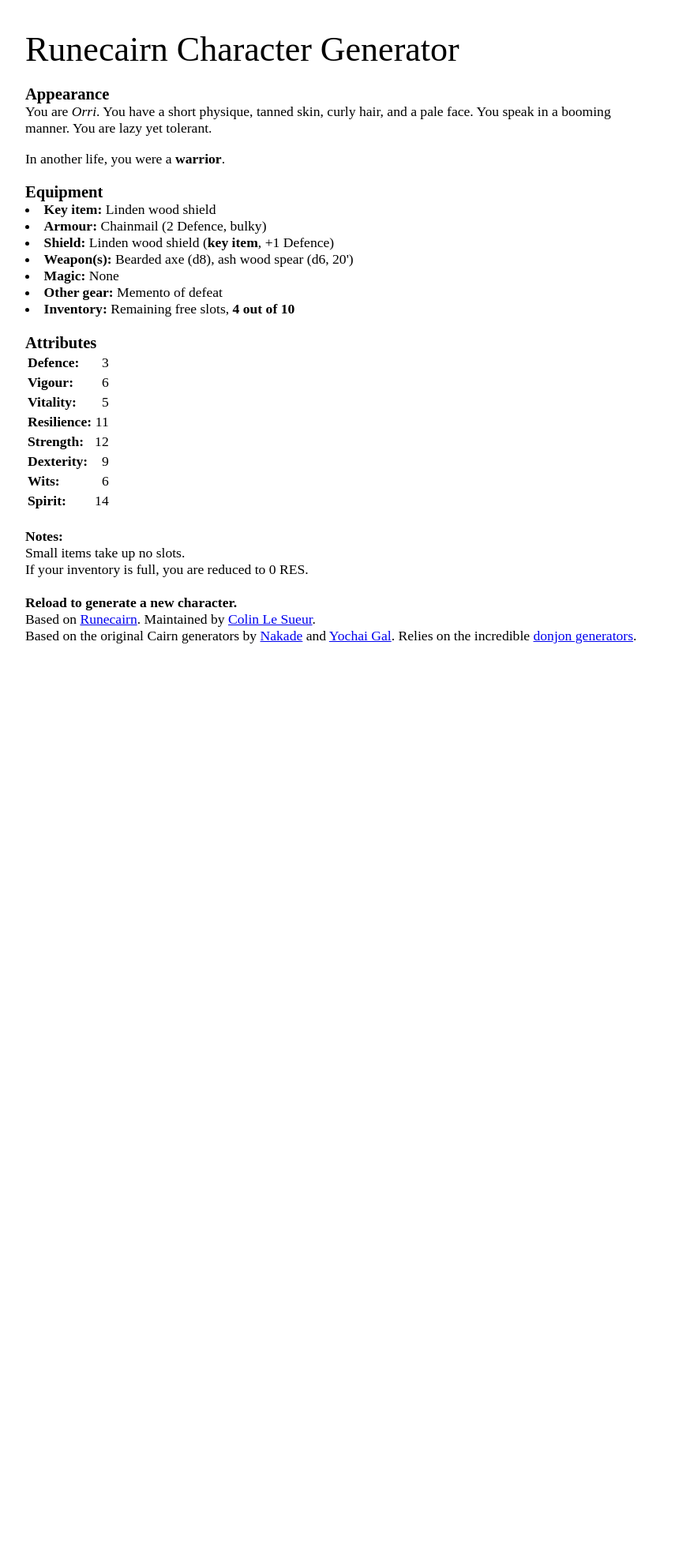
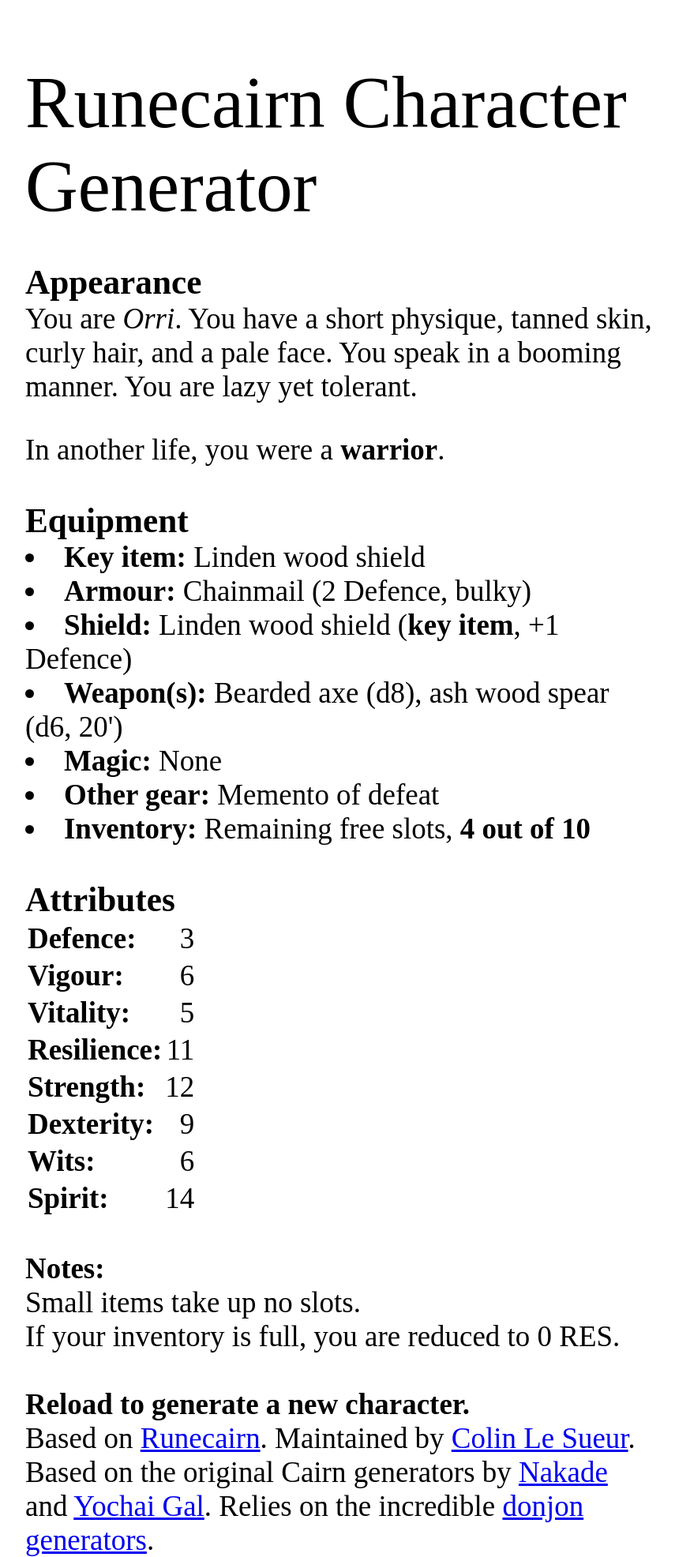
Before and after one commit to byodinsbeardrpg/byodinsbeardrpg.github.io, a Jekyll site: the page generator/index.html, which Jekyll copies as it is, in a window 1280 px wide. Shown: the whole page at 79% size, without its empty margins (208-1063 px from the left). Built offline with Jekyll 4.4.1, drawn with Linux system fonts in a browser that asks for light colours; some web fonts are replaced; before the commit the page ends 900 px from its top, so only the background shows below that.

Commit message:
Added CSS file

```diff
--- a/generator/index.html
+++ b/generator/index.html
@@ -2,6 +2,7 @@
 <html lang="en" dir="ltr">
   <head>
     <link rel="stylesheet" href="https://use.typekit.net/jhb5bff.css">
+    <link rel="stylesheet" href="https://runecairn.byodinsbeardrpg.com/generator/style.css">
     <meta name="viewport" content="width=device-width, initial-scale=1">
     <title>Runecairn Character Generator</title>
     <h2>Runecairn Character Generator</h2>
--- /dev/null
+++ b/generator/style.css
@@ -0,0 +1,13 @@
+/* Uses vh and vm with calc */
+@media screen and (min-width: 25em){
+  html { font-size: calc( 16px + (24 - 16) * (100vw - 400px) / (800 - 400) ); }
+}
+
+/* Safari <8 and IE <11 */
+@media screen and (min-width: 25em){
+  html { font-size: calc( 16px + (24 - 16) * (100vw - 400px) / (800 - 400) ); }
+}
+
+@media screen and (min-width: 50em){
+html { font-size: calc( 16px + (24 - 16) * (100vw - 400px) / (800 - 400) ); }
+}
```
